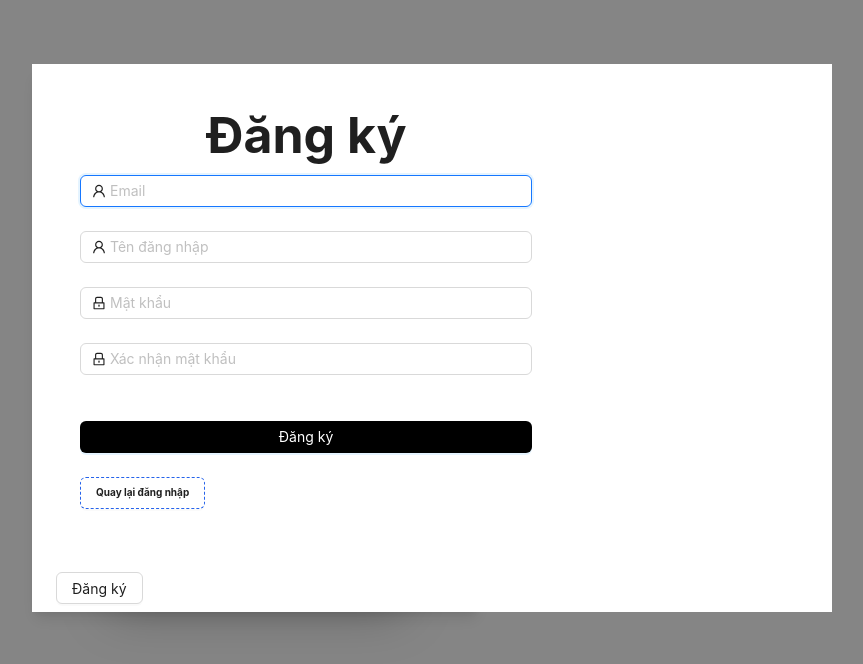
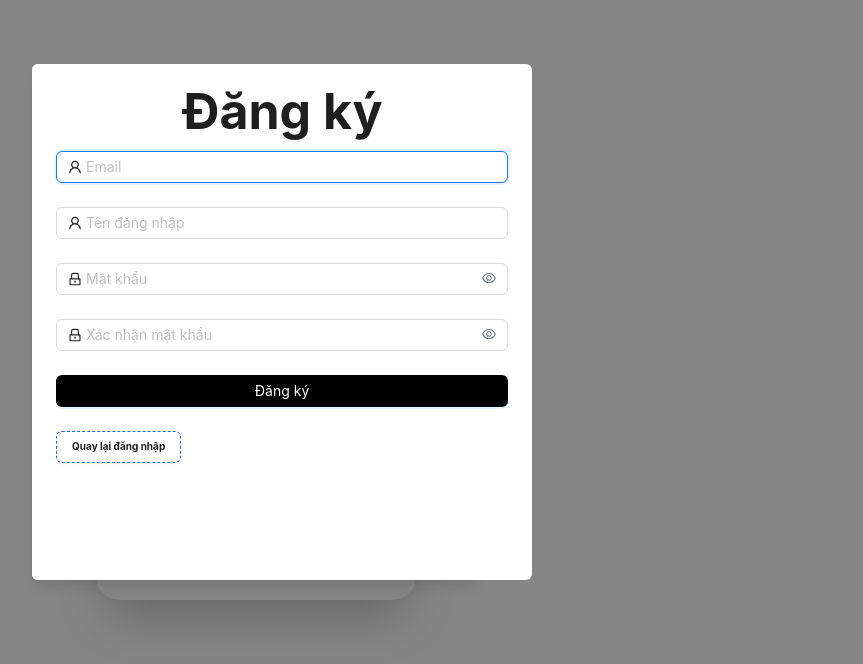
Before and after one commit to HoangKhacGiap/LVtoeic_FE, a React (Vite) app: page /signup in a window 1280 px wide. Shown: the top 664 px of the page, without its empty margins (384-1247 px from the left). Built offline with nearby package versions, Linux system fonts and the light colour scheme.

Commit message:
fix the login sign up page

```diff
--- a/src/routes/hompage/DialogLogin.jsx
+++ b/src/routes/hompage/DialogLogin.jsx
@@ -30,9 +30,9 @@ const DialogLogin = ({ children }) => {
         <AlertDialogOverlay>
           <AlertDialogContent>
             <AlertDialogBody
-              width={"800px"}
+              width={"500px"}
               height={"800px"}
-              className="bg-white"
+              className="bg-white rounded-md"
             >
               {children}
             </AlertDialogBody>
--- a/src/routes/hompage/Login.jsx
+++ b/src/routes/hompage/Login.jsx
@@ -39,13 +39,13 @@ function Login() {
       name="basic"
       initialValues={{ remember: true }}
       className={`${localStorage.getItem("user") ? "hidden" : ""
-        } bg-transparent rounded-md h-[500px] p-6 w-[440px]`}
+        } bg-transparent rounded-md h-[500px]  w-full bg-blue-500`}
     >
-      <h1 className="font-bold text-center text-[40px]">Login</h1>
+      <h1 className="font-bold text-center text-[40px]">Đăng nhập</h1>
       <Form.Item
         hasFeedback={status}
-        validateStatus={status ? "error" : ""} // Set the validation status to 'success'
-        // Display a success message
+        validateStatus={status ? "error" : ""}
+
         name="username"
         rules={[
           { required: true, message: "Không được để trống!" },
--- a/src/routes/hompage/Signup.jsx
+++ b/src/routes/hompage/Signup.jsx
@@ -1,6 +1,6 @@
 import React, { useEffect, useState } from "react";
 import { Button, Form, Input, Radio, Space } from "antd";
-import { UserOutlined, LockOutlined } from "@ant-design/icons";
+import { UserOutlined, LockOutlined, EyeOutlined, EyeInvisibleOutlined } from "@ant-design/icons";
 import { Link } from "react-router-dom";
 import { FormProvider } from "antd/es/form/context";
 import { Select } from "antd";
@@ -15,6 +15,8 @@ import {
 import axios from "axios";
 import { useAPIConText } from "../../lib/context/APIContextProvider";
 function Signup() {
+  const [showPassword, setShowPassword] = useState(false);
+
   const { registerAPI } = useAPIConText();
   const [role, setRole] = useState(2);
   const [status, setStatus] = useState(false);
@@ -62,14 +64,14 @@ function Signup() {
         onFinish={onFinish}
         name="basic"
         initialValues={{ remember: true }}
-        className={`rounded-md min-h-[500px] w-[500px] p-6`}
+        className={`rounded-md min-h-[500px] w-full`}
         autoComplete="off"
       >
         <h1 className="font-bold text-center text-[50px]">Đăng ký</h1>
         <Form.Item
           hasFeedback={status}
-          validateStatus={status ? "error" : ""} // Set the validation status to 'success'
-          // Display a success message
+          validateStatus={status ? "error" : ""}
+
           name="emailsignup"
           className=" "
           rules={[
@@ -102,8 +104,8 @@ function Signup() {
         </Form.Item>
         <Form.Item
           hasFeedback={status}
-          validateStatus={status ? "error" : ""} // Set the validation status to 'success'
-          // Display a success message
+          validateStatus={status ? "error" : ""}
+
           name="usernamesignup"
           className=" "
           rules={[
@@ -169,8 +171,17 @@ function Signup() {
             name="passwordsignup"
             placeholder="Mật khẩu"
             prefix={<LockOutlined />}
-            type="text"
+            type={showPassword ? 'text' : 'password'}
           ></Input>
+          <div className="absolute inset-y-0 right-0 flex items-center pr-3">
+            <button
+              type="button"
+              onClick={() => setShowPassword(!showPassword)}
+              className="text-gray-500 focus:outline-none"
+            >
+              {showPassword ? <EyeInvisibleOutlined /> : <EyeOutlined />}
+            </button>
+          </div>
         </Form.Item>
         <Form.Item
           hasFeedback={status}
@@ -204,18 +215,27 @@ function Signup() {
             name="confimpasswordsignup"
             placeholder="Xác nhận mật khẩu"
             prefix={<LockOutlined />}
-            type="text"
+            type={showPassword ? 'text' : 'password'}
           ></Input>
+          <div className="absolute inset-y-0 right-0 flex items-center pr-3">
+            <button
+              type="button"
+              onClick={() => setShowPassword(!showPassword)}
+              className="text-gray-500 focus:outline-none"
+            >
+              {showPassword ? <EyeInvisibleOutlined /> : <EyeOutlined />}
+            </button>
+          </div>
         </Form.Item>
-        <Radio.Group
+        {/* <Radio.Group
           onChange={(e) => {
             setRole(e.target.value);
             console.log(role);
           }}
           value={role}
-        >
-          {/* <Radio value={3}>Sinh Viên</Radio> <Radio value={2}>Giảng Viên</Radio> */}
-        </Radio.Group>
+        > */}
+        {/* <Radio value={3}>Sinh Viên</Radio> <Radio value={2}>Giảng Viên</Radio> */}
+        {/* </Radio.Group> */}
         <Form.Item>
           <Button htmlType="submit" className="bg-black" type="primary" block>
             Đăng ký
@@ -231,7 +251,7 @@ function Signup() {
           </Form.Item>
         </Form.Item>
       </Form>
-      <Button onClick={registerAPI}>Đăng ký</Button>
+      {/* <Button onClick={registerAPI}>Đăng ký</Button> */}
     </FormProvider>
   );
 }
```
